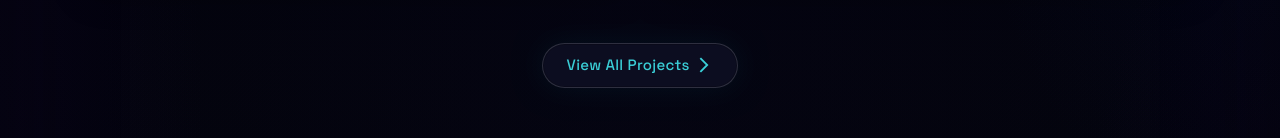
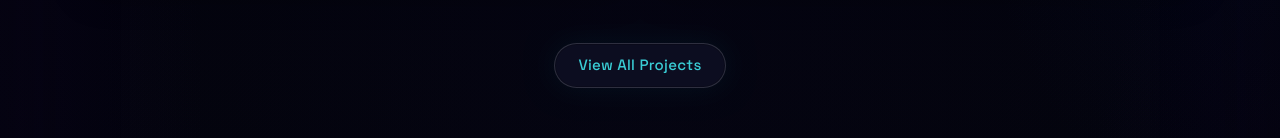
Before and after one commit to KyleGough/portfolio, a Next.js app: page / in a window 1280 px wide. Shown: the part 1420-1558 px from the top of the page. Built offline with nearby package versions, Linux system fonts and the light colour scheme.

Commit message:
View all project icon remove

```diff
--- a/components/HomePage/HomeMasonryShowcase.tsx
+++ b/components/HomePage/HomeMasonryShowcase.tsx
@@ -110,10 +110,7 @@ export const HomeMasonryShowcase: React.FC = () => {
             className={`${heroStyles.ctaButton} ${styles.viewAllInline}`}
             href="/projects"
           >
-            <span>View All Projects</span>
-            <span className={styles.viewAllIcon} aria-hidden>
-              <ArrowForwardIcon className="h-[1.125rem] w-[1.125rem] fill-current" />
-            </span>
+            View All Projects
           </Link>
         </p>
       </div>
```
